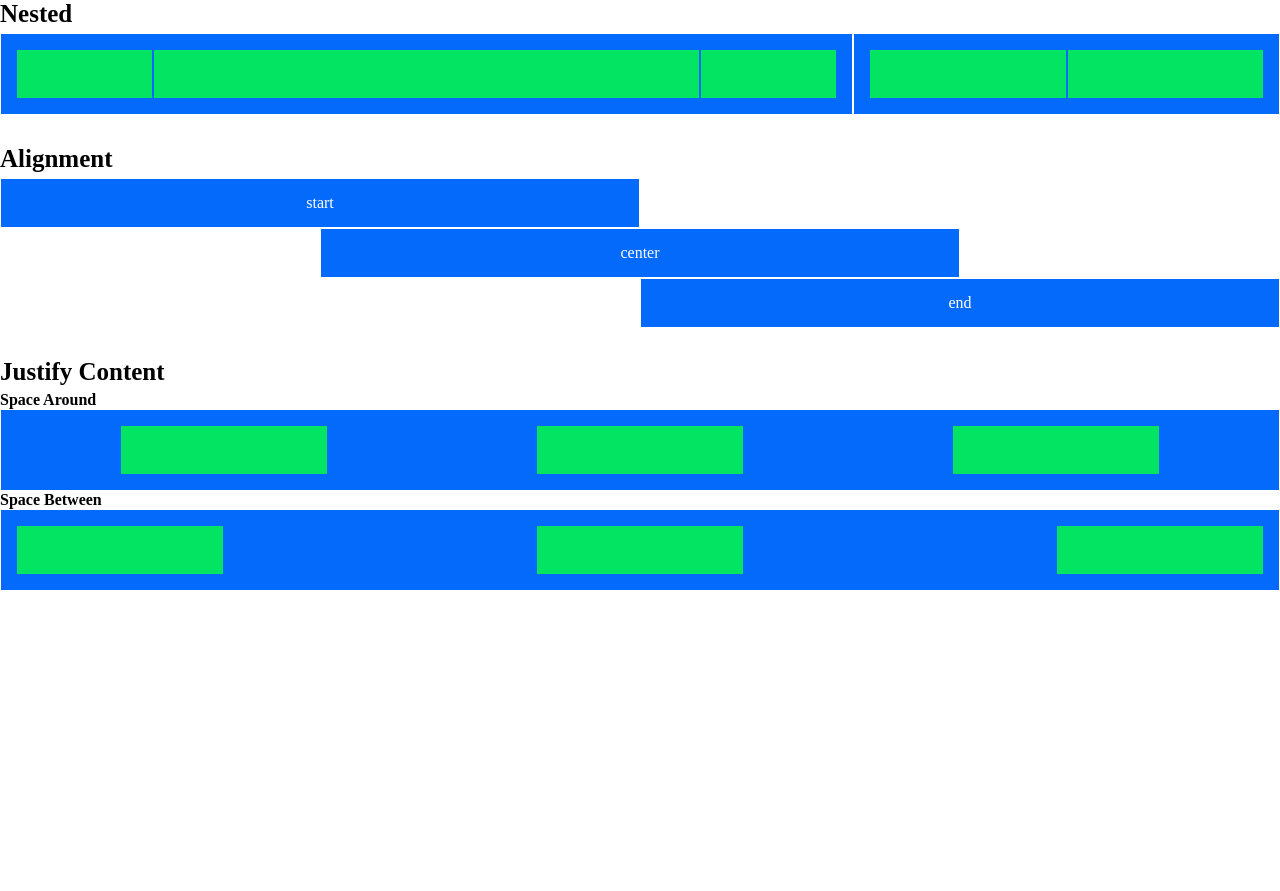
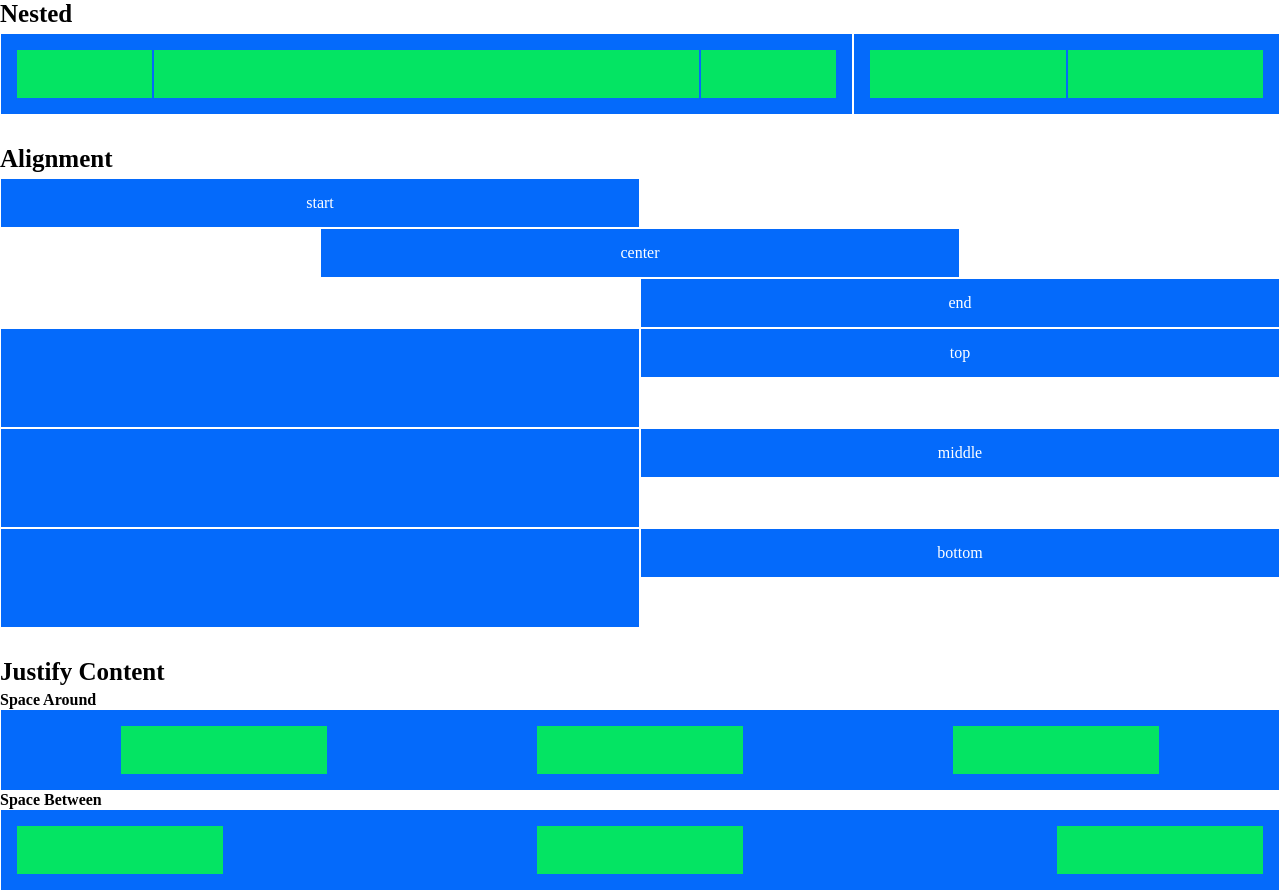
Before and after one commit to AliceColombari/html-css-12bool, a plain HTML site: page bonus/index.html in a window 1280 px wide. Before the commit the page ends 800 px from the top, so only its background shows below. Drawn offline with Linux system fonts and the light colour scheme.

Commit message:
prove impostazione esercizio bonus

```diff
--- a/bonus/index.html
+++ b/bonus/index.html
@@ -79,6 +79,42 @@
         </div>
     </section>
 
+    <section class="container-fluid">
+        <div class="row">
+                <div class="col-6">
+                    <div class="box box-doppia">
+                    </div>
+                </div>
+                <div class="col-6">
+                    <div class="box box-top">
+                        top
+                    </div>
+                </div>
+
+                <div class="col-6">
+                    <div class="box box-doppia">
+                    </div>
+                </div>
+                <div class="col-6">
+                    <div class="box box-middle">
+                        middle
+                    </div>
+                </div>
+
+                <div class="col-6">
+                    <div class="box box-doppia">
+                    </div>
+                </div>
+                <div class="col-6">
+                    <div class="box box-bottom">
+                        bottom
+                    </div>
+                </div>
+        </div>
+    </section>
+
+
+
 
      <!-- SPAZIO BIANCO -->
      <section class="container-fluid">
--- a/bonus/style.css
+++ b/bonus/style.css
@@ -41,6 +41,10 @@ h1{
     margin-bottom: 5px;
 }
 
+.box.box-doppia{
+    min-height: 100px;
+}
+
 .around{
     justify-content: space-around;
 }
```
